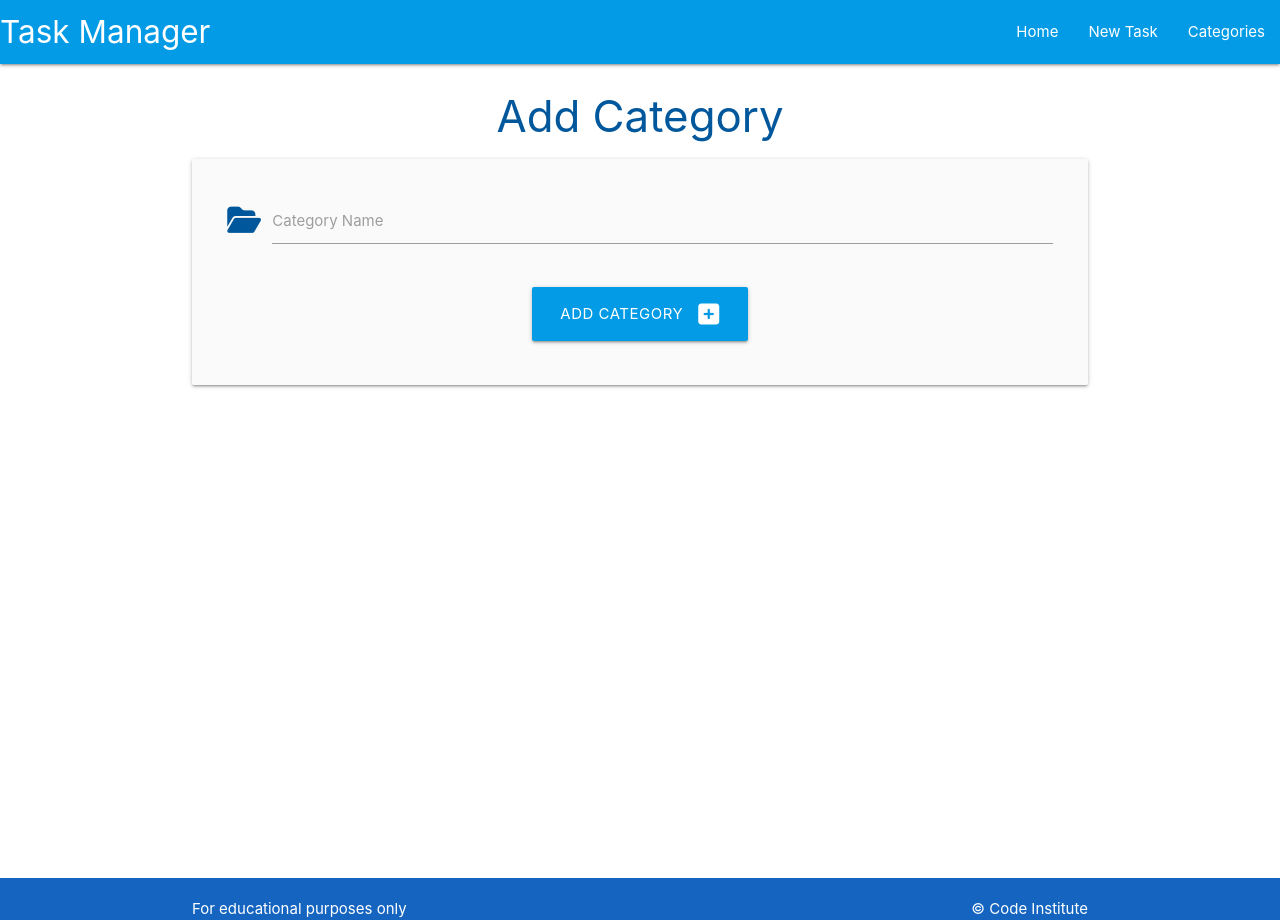
After one commit to brodsa/ci-taks-manager, a Flask app: page /add_category in a window 1280 px wide. The commit adds this page. Run offline with Flask 3, Linux system fonts and the light colour scheme; some libraries are stand-ins or nearby versions.

Commit message:
feat: store the add category

```diff
--- a/task/routes.py
+++ b/task/routes.py
@@ -1,4 +1,4 @@
-from flask import render_template
+from flask import render_template, request, redirect, url_for
 from task import app, db
 from task.models import Category, Task
 
@@ -6,3 +6,19 @@ from task.models import Category, Task
 @app.route("/")
 def home():
     return render_template("tasks.html")
+
+
+@app.route("/categories")
+def categories():
+    return render_template("categories.html")
+
+
+@app.route("/add_category", methods=["GET", "POST"])
+def add_category():
+    if request.method == "POST":
+        category = Category(category_name=request.form.get("category_name"))
+        print(category)
+        db.session.add(category)
+        db.session.commit()
+        return redirect(url_for("categories"))
+    return render_template("add_category.html")
--- /dev/null
+++ b/task/templates/add_category.html
@@ -0,0 +1,27 @@
+{% extends "base.html" %}
+{% block content %}
+
+<h3 class="light-blue-text text-darken-4 center-align">Add Category</h3>
+
+<div class="row card-panel grey lighten-5">
+    <form class="col s12" method="POST" action="{{ url_for('add_category') }}">
+        <!-- category name -->
+        <div class="row">
+            <div class="input-field col s12">
+                <i class="fas fa-folder-open prefix light-blue-text text-darken-4"></i>
+                <input id="category_name" name="category_name" minlength="3" maxlength="25" type="text" class="validate" required>
+                <label for="category_name">Category Name</label>
+            </div>
+        </div>
+        <!-- submit button -->
+        <div class="row">
+            <div class="col s12 center-align">
+                <button type="submit" class="btn-large light-blue darken-1">
+                    Add Category <i class="fas fa-plus-square right"></i>
+                </button>
+            </div>
+        </div>
+    </form>
+</div>
+
+{% endblock %}
--- a/task/templates/base.html
+++ b/task/templates/base.html
@@ -18,7 +18,7 @@
             <ul class="right hide-on-med-and-down">
                 <li><a href="{{ url_for('home') }}"> Home</a></li>
                 <li><a href=""> New Task</a></li>
-                <li><a href=""> Home</a></li>
+                <li><a href="{{ url_for('categories') }}"> Categories</a></li>
             </ul>
             </div>
         </nav>
@@ -26,7 +26,7 @@
         <ul class="sidenav" id="mobile-demo">
             <li><a href="{{ url_for('home') }}">Home</a></li>
             <li><a href=""> New Task</a></li>
-            <li><a href=""> Home</a></li>
+            <li><a href="{{ url_for('categories') }}"> Categories</a></li>
         </ul>
     </header>
 
@@ -38,7 +38,7 @@
     <footer class="page-footer blue darken-3">
         <div class="container">
             For educational purposes only
-            <a href="https://codeinstitute.com" target="_blank" class="white-text right">&copy, Code Institute</a>
+            <a href="https://codeinstitute.com" target="_blank" class="white-text right">&copy Code Institute</a>
         </div>
       </footer>
 
--- a/task/templates/tasks.html
+++ b/task/templates/tasks.html
@@ -1,6 +1,6 @@
 {% extends "base.html" %}
 {% block content %}
 
-<h3 class="light-blue-text text-darken-4 center-align">Tasks</h3>
+    <h3 class="light-blue-text text-darken-4 center-align">Tasks</h3>
 
 {% endblock %}
```
Also changed, not shown: task/models.py (+10 -15 lines), task/templates/categories.html (added, +14 -0 lines).
